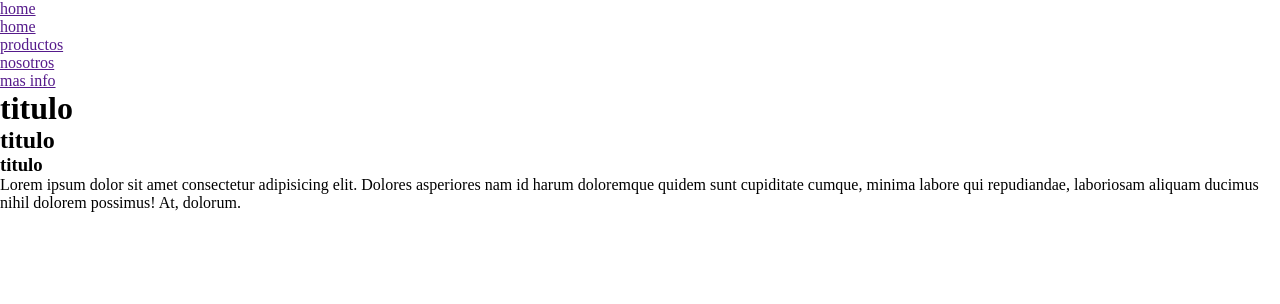
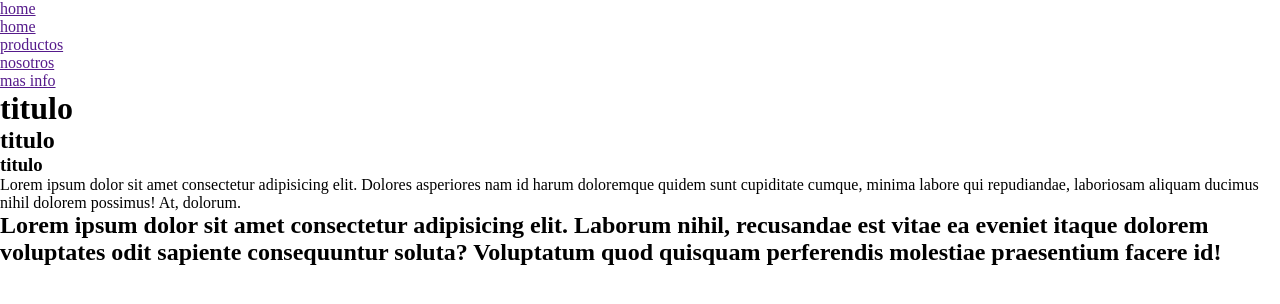
Before and after one commit to ManuelHidalgo26/miproyecto, a plain HTML site: page index.html in a window 1280 px wide. Drawn offline with Linux system fonts and the light colour scheme.

Commit message:
se agrega section con h1

```diff
--- a/index.html
+++ b/index.html
@@ -22,5 +22,8 @@
     <h2>titulo</h2>
     <h3>titulo</h3>
     <p>Lorem ipsum dolor sit amet consectetur adipisicing elit. Dolores asperiores nam id harum doloremque quidem sunt cupiditate cumque, minima labore qui repudiandae, laboriosam aliquam ducimus nihil dolorem possimus! At, dolorum.</p>
+    <section>
+        <h1>Lorem ipsum dolor sit amet consectetur adipisicing elit. Laborum nihil, recusandae est vitae ea eveniet itaque dolorem voluptates odit sapiente consequuntur soluta? Voluptatum quod quisquam perferendis molestiae praesentium facere id!</h1>
+    </section>
 </body>
 </html>
```
